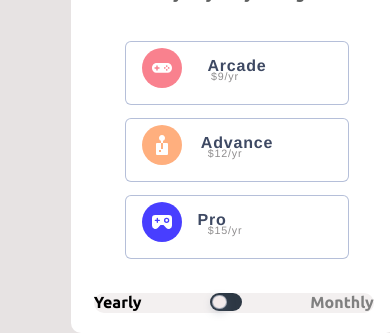
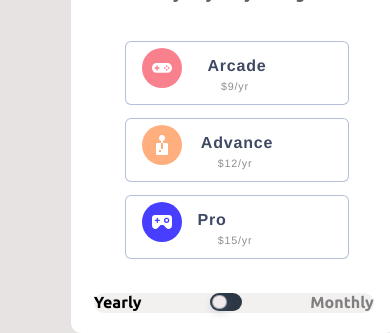
Before and after one commit to matthew-ladipo/multi-step-form-page, a React (Create React App) app: page /step2 in a window 390 px wide. Shown: the part 247-580 px from the top of the page. Built offline with nearby package versions, Linux system fonts and the light colour scheme; a web font is replaced by a local one.

Commit message:
Update step2.module.css
change in price position

```diff
--- a/src/layouts/step2/step2.module.css
+++ b/src/layouts/step2/step2.module.css
@@ -223,8 +223,7 @@ label:last-child span {
     margin: -35px 0;
   }
   label span h6 {
-    margin-left: 80px;
-    margin: 30px 0;
+   margin: 40px 20px;
     margin-right: 24px;
   }
   .toggle {
```
